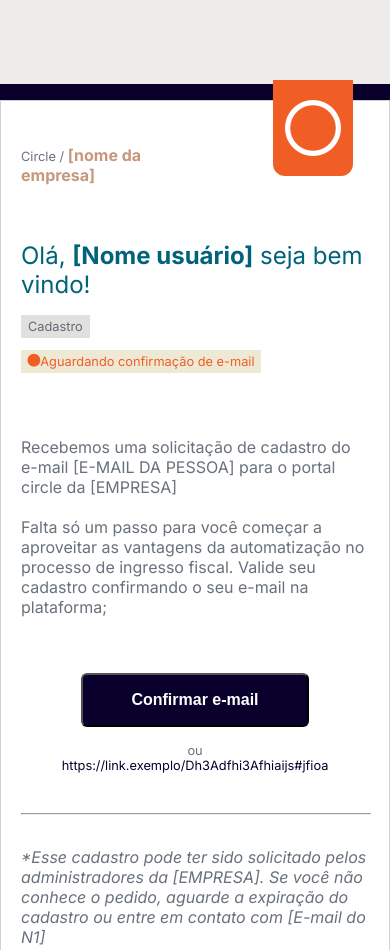
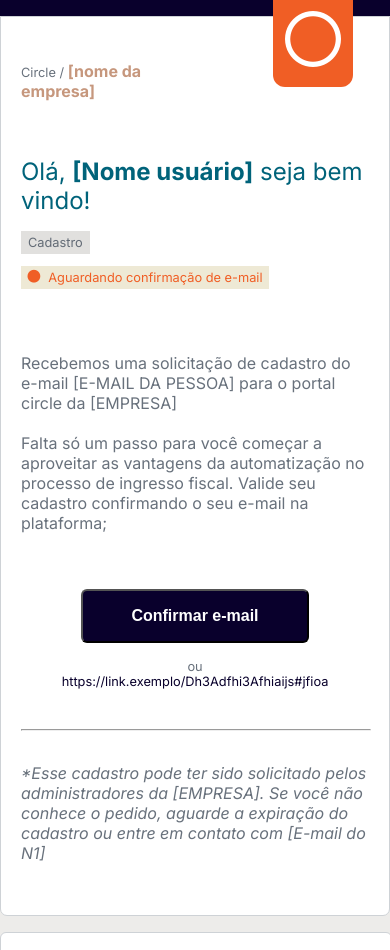
Before and after one commit to gitdisi/E-mail-Marketing, a plain HTML site: page index.html in a window 390 px wide. Shown: the top 950 px of the page. Drawn offline with Linux system fonts and the light colour scheme.

Commit message:
Correções

```diff
--- a/script.js
+++ /dev/null
@@ -1,2 +0,0 @@
-console.log('Largura (width):', window.innerWidth);
-console.log('Altura (height):', window.innerHeight);
--- a/styles/main.css
+++ b/styles/main.css
@@ -7,6 +7,8 @@ body {
 }
 
 .email__marketing__container {
+    position: relative;
+
     display: flex;
     flex-direction: column;
     width: 600px;
@@ -33,8 +35,9 @@ body {
     font-size: 3.5rem;
 
     position: absolute;
-    left: 60vw;
-    top: 9.5vh;
+    left: 480px;
+    top: -25px;
+
     z-index: 2;
 
     display: flex;
@@ -108,7 +111,8 @@ body {
     display: flex;
     align-items: center;
     justify-content: center;
-    width: 14.5rem;
+    gap: 8px;
+    width: 15rem;
 }
 
 /* Main */
--- a/styles/vars.css
+++ b/styles/vars.css
@@ -11,8 +11,27 @@
     font-family: inter;
 }
 
+@media (min-width:430px) and (max-width:599px) {
+    .header__logo {
+        left: 80vw;
+        top: -25px;
+    }
+}
+
+@media (max-width:429px) {
+    .header__logo {
+        left: 70vw;
+        top: -25px;
+    }
+}
+
 @media (max-width:600px) {
-    .email__marketing__container, .footer__container {
+    .email__marketing__container {
+        width: 100% !important;
+        margin-top: 0;
+    }
+
+    .footer__container {
         width: 100% !important;
     }
 
@@ -26,10 +45,6 @@
         flex-direction: column;
         justify-content: center;
         align-items: center;
-    }
-
-    .header__logo {
-        left: 70vw;
     }
 
     .header__container {
```
Also changed, not shown: index.html (+0 -1 lines).
